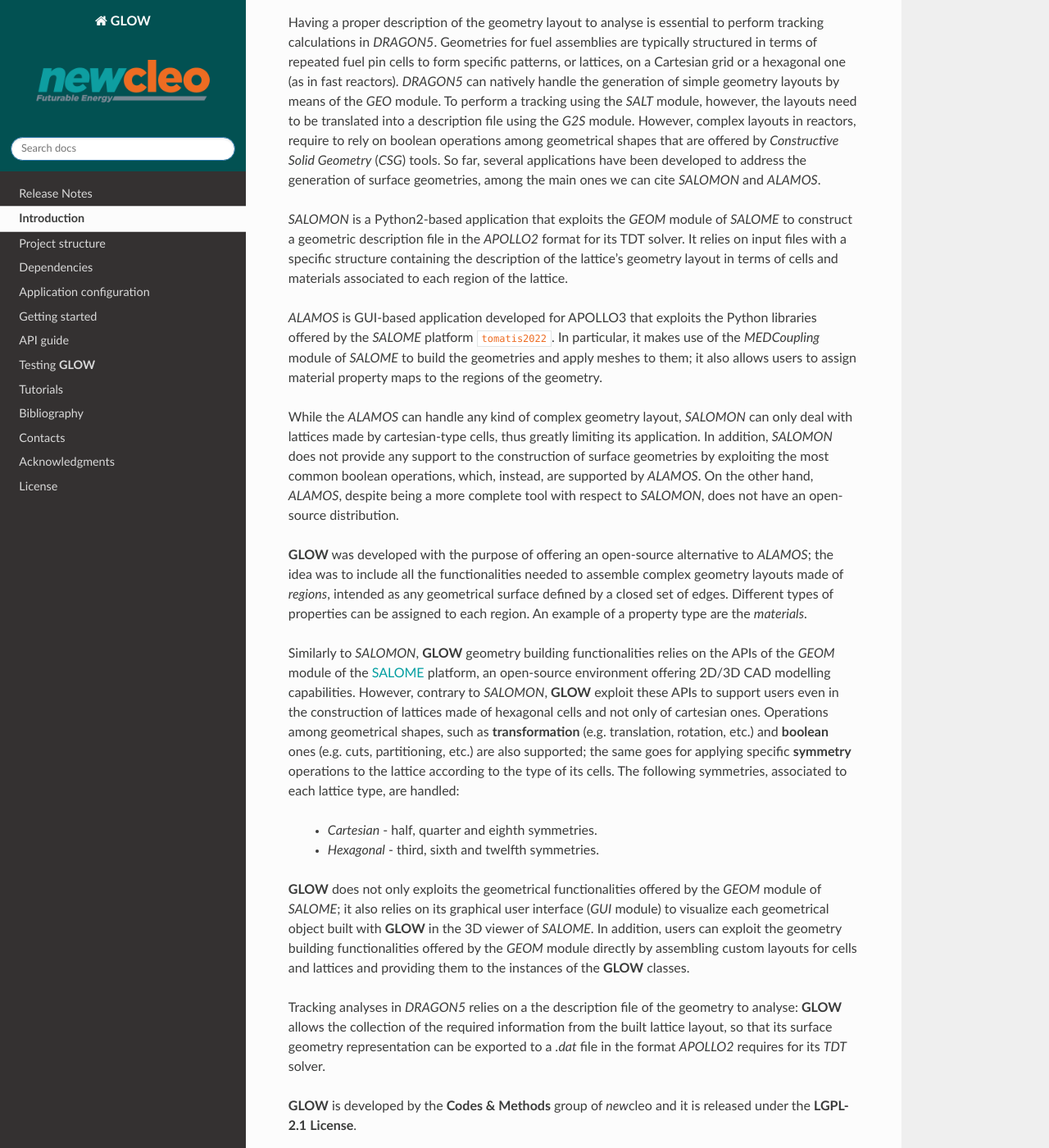
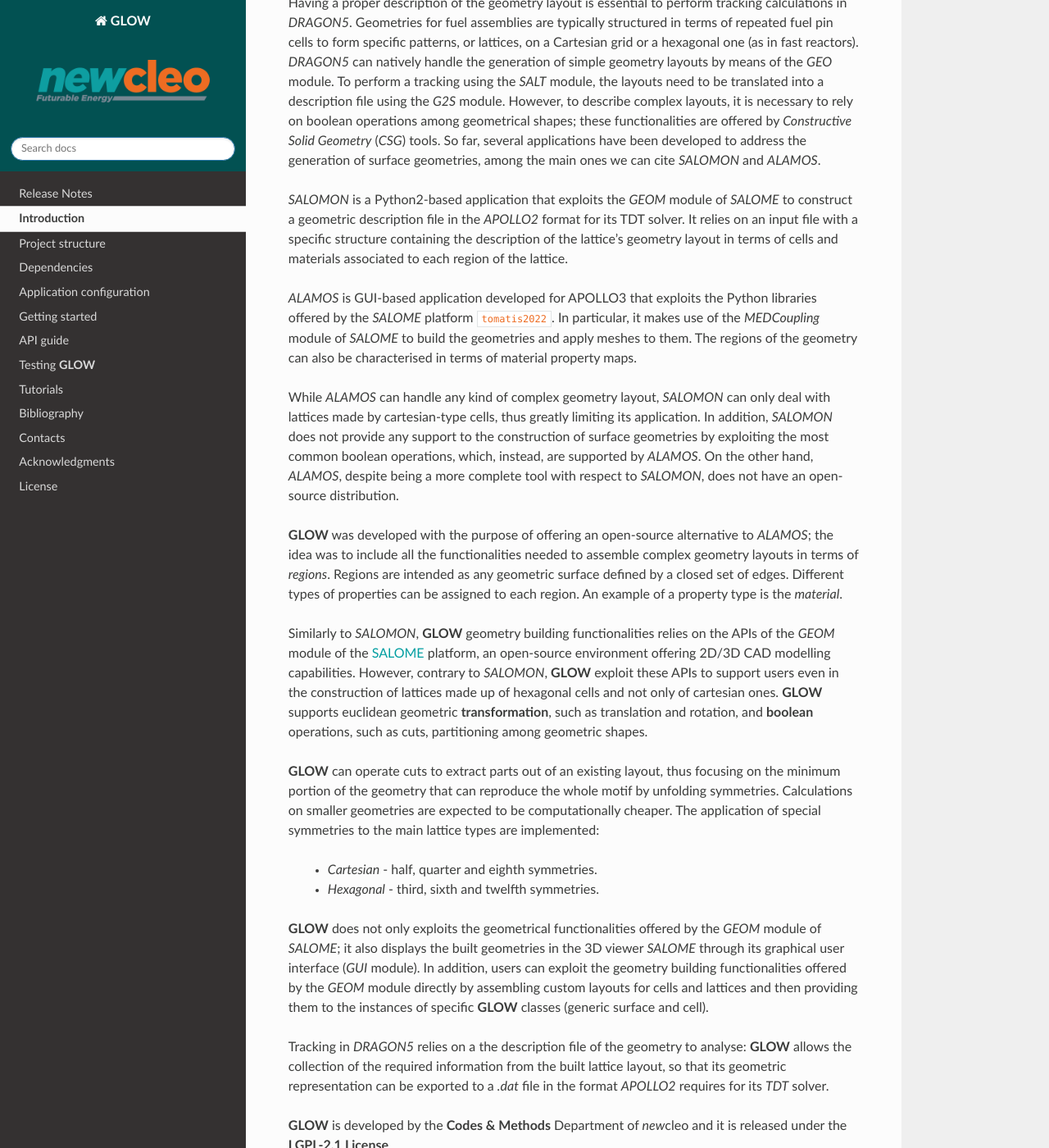
Before and after one commit to newcleo-dev-team/glow, a Sphinx documentation site: the page built from docs/source/introduction.rst, in a window 1280 px wide and 1400 px high, scrolled down 792 px. Shown: the whole window at 82% size. Built offline with Sphinx 7.4.7 and the Read the Docs theme 3.1.0, drawn with Linux system fonts in a browser that asks for light colours; some web fonts are replaced; cross-references to code outside the pages are shown as plain code; the version number is read from the project's files by our own code; some of the changed text lies outside the part shown.

Commit message:
[014_user_manual], issue #14, Applied suggested modifications to the documentation

```diff
--- a/docs/conf.py
+++ b/docs/conf.py
@@ -34,8 +34,7 @@
 authors = "Davide Manzione"
 version = "1.0"
 date = "See signature"
-doc_title = "GLOW: Generator of Unstructured, Non-Native Geometries for \
-Tracking Analyses in DRAGON5"
+doc_title = "GLOW: Generator of Unstructured, Non-Native Geometries for DRAGON5"
 id_no = "0"
 reference_code = "XXX-YYY-ZZZ-???"
 revision_no = "1"
@@ -44,13 +43,14 @@
 abstract = "This document is the reference manual for the \
 \\sphinxstyleemphasis{GLOW} \
 (\\sphinxstylestrong{G}eometry \\sphinxstylestrong{L}ayout \
-\\sphinxstylestrong{O}riented \\sphinxstylestrong{W}orkflows) Python package, \
-which implements a generator of unstructured, non-native geometries to be used \
-for tracking analyses in \\sphinxstyleemphasis{DRAGON5}. \
-It uses the APIs of \\sphinxstyleemphasis{SALOME} to provide the functionalities \
-to build and visualize the geometry layout, and to generate the corresponding surface \
-geometry representation according to the \\sphinxstyleemphasis{APOLLO2} TDT \
-format which \\sphinxstyleemphasis{DRAGON5} uses in tracking analyses."
+\\sphinxstylestrong{O}riented \\sphinxstylestrong{W}orkflow) Python package, \
+providing 2D unstructured geometries to the \\sphinxstyleemphasis{DRAGON5} \
+lattice transport computer code. \
+\\sphinxstyleemphasis{GLOW} uses the APIs of \\sphinxstyleemphasis{SALOME} \
+to provide the functionalities to build and visualize the geometry layout, \
+and to generate the corresponding representation according to the \
+\\sphinxstyleemphasis{TDT} format of \\sphinxstyleemphasis{APOLLO2}, \
+where the cells mesh boundaries are given by surface equations."
 reviewers = "Gabriele Ottino"
 approvers = "Daniele Tomatis"
 doc_purpose = "1"
--- a/docs/index.rst
+++ b/docs/index.rst
@@ -4,7 +4,7 @@
 
 .. only:: html
 
-   **G**\ eometry **L**\ ayout **O**\ riented **W**\ orkflows
+   **G**\ eometry **L**\ ayout **O**\ riented **W**\ orkflow
 
 .. toctree::
    :maxdepth: 3
--- a/docs/source/acknowledgments.rst
+++ b/docs/source/acknowledgments.rst
@@ -2,5 +2,6 @@
 Acknowledgments
 ===============
 
-|newcleo| is thankful to prof. Alain Hébert and the whole *DRAGON5* development
-team of the **Polytechnique of Montreal** for their constant support.
+|newcleo| is thankful to Professor Alain Hébert and the entire *DRAGON5*
+development team of the **Polytechnique of Montreal**, Canada, for their
+constant support.
--- a/docs/source/introduction.rst
+++ b/docs/source/introduction.rst
@@ -8,10 +8,9 @@
 Introduction
 ============
 
-|TOOL| (*Geometry Layout Oriented Workflows*) is a Python application
-intended for providing the `DRAGON5 <http://merlin.polymtl.ca/version5.htm>`_
-lattice code with a tool for building 2D unstructured geometries for performing
-tracking analyses.
+|TOOL| (*Geometry Layout Oriented Workflow*) is a Python package
+providing 2D unstructured geometries to the `DRAGON5 <http://merlin.polymtl.ca/version5.htm>`_
+lattice transport computer code.
 
 In the context of enabling neutronics experts to perform analyses on the
 different parts of the core of a nuclear reactor, a detailed geometry layout,
@@ -19,7 +18,8 @@
 specific regions of calculus and the assignment of properties to the single
 regions are required.
 
-Among the different available analyses, we have the following:
+Among the different approaches for solving the neutron transport equation,
+we have the following:
 
   - the *Method of Characteristics* (*MoC*), an approach used to solve the
     neutron transport equation by tracing the paths (*characteristics*) of
@@ -33,41 +33,40 @@
     by balancing sources and collisions based on precomputed collision
     probabilities.
 
-The `DRAGON5 <http://merlin.polymtl.ca/version5.htm>`_ lattice code offers
-several calculation modules focusing on solution techniques for the neutron
-transport equation :cite:`dragon5-ug`.
+The *DRAGON5* lattice transport code offers several calculation modules focusing
+on solution techniques for the neutron transport equation :cite:`dragon5-ug`.
 In particular, the *SALT* module enables the tracking of neutrons by solving
 the transport equation on the basis of a 2D representation of the geometry
-layout to study (i.e. a surface geometry). The two type of analyses mentioned
-above are both supported by *SALT*.
+layout to study (i.e. a *surface geometry*). The two abovementioned approaches
+are both supported by *SALT*.
 
-Having a proper description of the geometry layout to analyse is essential to
-perform tracking calculations in *DRAGON5*.
+Having a proper description of the geometry layout is essential to perform
+tracking calculations in *DRAGON5*.
 Geometries for fuel assemblies are typically structured in terms of repeated
 fuel pin cells to form specific patterns, or lattices, on a Cartesian grid or
 a hexagonal one (as in fast reactors).
 *DRAGON5* can natively handle the generation of simple geometry layouts by means
-of the *GEO* module. To perform a tracking using the *SALT* module, however,
-the layouts need to be translated into a description file using the *G2S* module.
-However, complex layouts in reactors, require to rely on boolean operations
-among geometrical shapes that are offered by *Constructive Solid Geometry*
-(*CSG*) tools.
+of the *GEO* module. To perform a tracking using the *SALT* module, the layouts
+need to be translated into a description file using the *G2S* module.
+However, to describe complex layouts, it is necessary to rely on boolean operations
+among geometrical shapes; these functionalities are offered by
+*Constructive Solid Geometry* (*CSG*) tools.
 So far, several applications have been developed to address the generation of
 surface geometries, among the main ones we can cite *SALOMON* and *ALAMOS*.
 
 *SALOMON* is a Python2-based application that exploits the *GEOM* module of
 *SALOME* to construct a geometric description file in the *APOLLO2* format
-for its TDT solver. It relies on input files with a specific structure
+for its TDT solver. It relies on an input file with a specific structure
 containing the description of the lattice's geometry layout in terms of cells
 and materials associated to each region of the lattice.
 
 *ALAMOS* is GUI-based application developed for APOLLO3 that exploits the
 Python libraries offered by the *SALOME* platform :cite:`tomatis2022`. In
 particular, it makes use of the *MEDCoupling* module of *SALOME* to build the
-geometries and apply meshes to them; it also allows users to assign material
-property maps to the regions of the geometry.
+geometries and apply meshes to them. The regions of the geometry can also be
+characterised in terms of material property maps.
 
-While the *ALAMOS* can handle any kind of complex geometry layout, *SALOMON*
+While *ALAMOS* can handle any kind of complex geometry layout, *SALOMON*
 can only deal with lattices made by cartesian-type cells, thus greatly limiting
 its application.
 In addition, *SALOMON* does not provide any support to the construction of
@@ -78,43 +77,47 @@
 
 |TOOL| was developed with the purpose of offering an open-source alternative to
 *ALAMOS*; the idea was to include all the functionalities needed to assemble
-complex geometry layouts made of *regions*, intended as any geometrical surface
-defined by a closed set of edges. Different types of properties can be assigned
-to each region. An example of a property type are the *materials*.
+complex geometry layouts in terms of *regions*. Regions are intended as any
+geometric surface defined by a closed set of edges. Different types of properties
+can be assigned to each region. An example of a property type is the *material*.
 
 Similarly to *SALOMON*, |TOOL| geometry building functionalities relies on the
 APIs of the *GEOM* module of the `SALOME <https://www.salome-platform.org/>`_
 platform, an open-source environment offering 2D/3D CAD modelling capabilities.
 However, contrary to *SALOMON*, |TOOL| exploit these APIs to support users even
-in the construction of lattices made of hexagonal cells and not only of
+in the construction of lattices made up of hexagonal cells and not only of
 cartesian ones.
-Operations among geometrical shapes, such as **transformation** (e.g.
-translation, rotation, etc.) and **boolean** ones (e.g. cuts, partitioning,
-etc.) are also supported; the same goes for applying specific **symmetry**
-operations to the lattice according to the type of its cells.
-The following symmetries, associated to each lattice type, are handled:
+|TOOL| supports euclidean geometric **transformation**, such as translation and
+rotation, and **boolean** operations, such as cuts, partitioning among geometric
+shapes.
+
+|TOOL| can operate cuts to extract parts out of an existing layout, thus
+focusing on the minimum portion of the geometry that can reproduce the whole
+motif by unfolding symmetries. Calculations on smaller geometries are
+expected to be computationally cheaper. The application of special symmetries
+to the main lattice types are implemented:
 
   - *Cartesian* - half, quarter and eighth symmetries.
   - *Hexagonal* - third, sixth and twelfth symmetries.
 
 |TOOL| does not only exploits the geometrical functionalities offered by the
-*GEOM* module of *SALOME*; it also relies on its graphical user interface
-(*GUI* module) to visualize each geometrical object built with |TOOL| in the
-3D viewer of *SALOME*. In addition, users can exploit the geometry building
-functionalities offered by the *GEOM* module directly by assembling custom
-layouts for cells and lattices and providing them to the instances of the
-|TOOL| classes.
+*GEOM* module of *SALOME*; it also displays the built geometries in the 3D viewer
+*SALOME* through its graphical user interface (*GUI* module).
+In addition, users can exploit the geometry building functionalities offered by
+the *GEOM* module directly by assembling custom layouts for cells and lattices
+and then providing them to the instances of specific |TOOL| classes (generic
+surface and cell).
 
-Tracking analyses in *DRAGON5* relies on a the description file of the geometry
-to analyse: |TOOL| allows the collection of the required information from the
-built lattice layout, so that its surface geometry representation can be
-exported to a *.dat* file in the format *APOLLO2* requires for its *TDT* solver.
+Tracking in *DRAGON5* relies on a the description file of the geometry to analyse:
+|TOOL| allows the collection of the required information from the
+built lattice layout, so that its geometric representation can be exported to
+a *.dat* file in the format *APOLLO2* requires for its *TDT* solver.
 
-|TOOL| is developed by the **Codes & Methods** group of |newcleo| and it is
+|TOOL| is developed by the **Codes & Methods** Department of |newcleo| and it is
 released under the |LICENSE| **License**.
 
-**DISCLAIMER:**
+.. admonition:: DISCLAIMER
 
-  - The *DRAGON5* lattice code is not distributed with |TOOL|. Please, refer
-    to `<http://merlin.polymtl.ca/version5.htm>`_ for downloading the latest
-    version and for the installation instructions.
+   The *DRAGON5* lattice code is not distributed with |TOOL|. Please, refer
+   to `<http://merlin.polymtl.ca/version5.htm>`_ for downloading the latest
+   version and for the installation instructions.
--- a/glow/__init__.py
+++ b/glow/__init__.py
@@ -1,7 +1,7 @@
 """
-GLOW (Geometry Layout Oriented Workflows) is a Python application intended
-for providing the DRAGON5 lattice code with a tool for building non-native
-geometries for performing tracking analyses with the SALT module.
+GLOW (Geometry Layout Oriented Workflow) is a Python is a Python package
+providing 2D unstructured geometries to the DRAGON5 lattice transport computer
+code.
 """
 from glow.interface.geom_interface import *
 from glow.geometry_layouts.geometries import *
```
Also changed, not shown: README.rst (+37 -23 lines), docs/source/getting_started.rst (+10 -10 lines), resources/example_glow_geometry.png (added).
